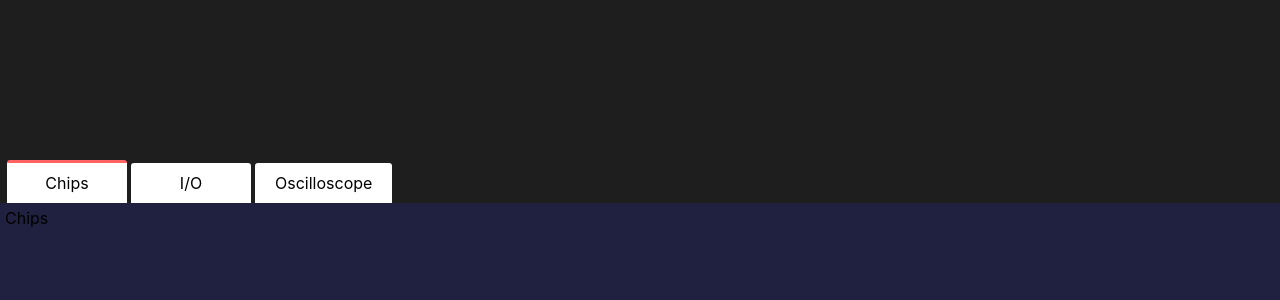
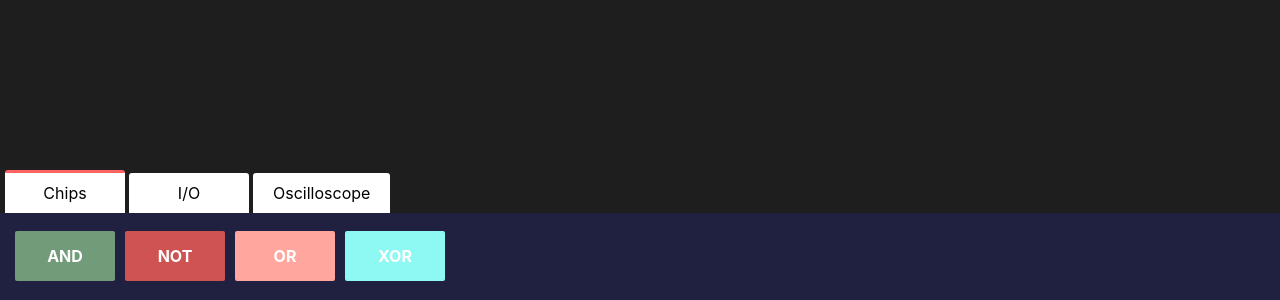
Before and after one commit to Roboleo1010/logic-gate-simulator, a React (Create React App) app: page / in a window 1280 px wide. Shown: the part 500-800 px from the top of the page. Built offline with nearby package versions, Linux system fonts and the light colour scheme.

Commit message:
Added chip-drawer & chip-prefab (resolve #25) & (resolve #21)

```diff
--- /dev/null
+++ b/src/components/chip-drawer/chip-drawer.scss
@@ -0,0 +1,9 @@
+@import "../../design.scss";
+
+.chip-drawer {
+    width: 100%;
+    height: calc(#{$height-toolbox} - 54px);
+    display: flex;
+    flex-wrap: nowrap;
+    align-items: center;
+}
--- /dev/null
+++ b/src/components/chip-drawer/chip-drawer.tsx
@@ -0,0 +1,23 @@
+import React, { Component } from "react";
+import ChipBlueprint from "../../model/chip-blueprint";
+import ChipPrefab from "../chip/chip-prefab";
+
+import "./chip-drawer.scss";
+
+interface ChipToolboxProps {
+    chips: ChipBlueprint[];
+}
+
+class ChipDrawer extends Component<ChipToolboxProps> {
+    render() {
+        return (
+            <div className="chip-drawer">
+                {this.props.chips.map(chip => {
+                    return <ChipPrefab chip={chip} key={chip.name}></ChipPrefab>;
+                })}
+            </div>
+        );
+    }
+}
+
+export default ChipDrawer;
--- /dev/null
+++ b/src/components/chip/chip-prefab.tsx
@@ -0,0 +1,23 @@
+import React, { Component } from "react";
+import ChipBlueprint from "../../model/chip-blueprint";
+import "./chip.scss";
+
+interface ChipInToolboxProps {
+    chip: ChipBlueprint;
+}
+
+class ChipPrefab extends Component<ChipInToolboxProps> {
+    render() {
+        let style = { backgroundColor: this.props.chip.color };
+
+        return (
+            <div className="chip chip-on-toolbox" style={style}>
+                <span>
+                    {this.props.chip.name}
+                </span>
+            </div>
+        );
+    }
+}
+
+export default ChipPrefab;
--- /dev/null
+++ b/src/components/chip/chip.scss
@@ -0,0 +1,24 @@
+.chip {
+    padding: 15px 0;
+    text-align: center;
+    height: 50px;
+    width: 100px;
+    box-sizing: border-box;
+    border-radius: 2px;
+
+    > span {
+        color: white;
+        font-weight: bold;
+        font-size: 16px;
+
+        -webkit-user-select: none; /* Safari */
+        -moz-user-select: none; /* Firefox */
+        -ms-user-select: none; /* IE10+/Edge */
+        user-select: none; /* Standard */
+    }
+}
+
+.chip-on-toolbox {
+    cursor: pointer;
+    margin-left: 10px;
+}
--- /dev/null
+++ b/src/components/chip/chip.tsx
@@ -0,0 +1,13 @@
+import React, { Component } from "react";
+
+class Chip extends Component {
+    render() {
+        return (
+            <div>
+
+            </div>
+        );
+    }
+}
+
+export default Chip;
--- a/src/components/tabs/tabnav/tabnav.scss
+++ b/src/components/tabs/tabnav/tabnav.scss
@@ -10,7 +10,7 @@
             display: inline-block;
             min-width: 80px;
             padding: 10px 20px;
-            margin: 0px 2px;
+            margin-right: 4px;
 
             text-align: center;
             cursor: pointer;
--- a/src/components/tabs/tabnav/tabnav.tsx
+++ b/src/components/tabs/tabnav/tabnav.tsx
@@ -1,4 +1,3 @@
-import { table } from "console";
 import React, { Component } from "react";
 
 import "./tabnav.scss"
--- a/src/components/toolbox/toolbox.tsx
+++ b/src/components/toolbox/toolbox.tsx
@@ -1,4 +1,6 @@
 import React, { Component } from "react";
+import ChipBlueprint from "../../model/chip-blueprint";
+import ChipDrawer from "../chip-drawer/chip-drawer";
 import Tab from "../tabs/tab/tab";
 import TabNav from "../tabs/tabnav/tabnav";
 
@@ -8,7 +10,7 @@ interface toolboxState {
     selectedTab: string;
 }
 
-class toolbox extends Component<{}, toolboxState> {
+class Toolbox extends Component<{}, toolboxState> {
 
     constructor(props: any) {
         super(props);
@@ -23,10 +25,9 @@ class toolbox extends Component<{}, toolboxState> {
     render() {
         return (
             <div className="toolbox">
-                <div className="toolbox-header"></div>
                 <TabNav tabs={['Chips', 'I/O', 'Oscilloscope']} selected={this.state.selectedTab} setSelected={this.setSelected.bind(this)}>
                     <Tab isSelected={this.state.selectedTab === 'Chips'}>
-                        Chips
+                        <ChipDrawer chips={[new ChipBlueprint("AND", "#729B79"), new ChipBlueprint("NOT", "#D05353"), new ChipBlueprint("OR", "#FFA69E"), new ChipBlueprint("XOR", "#8EF9F3")]}></ChipDrawer>
                     </Tab>
                     <Tab isSelected={this.state.selectedTab === 'I/O'}>
                         I/O
@@ -40,4 +41,4 @@ class toolbox extends Component<{}, toolboxState> {
     }
 }
 
-export default toolbox;
+export default Toolbox;
--- a/src/design.scss
+++ b/src/design.scss
@@ -1,6 +1,6 @@
 $color-board: #1e1e1e;
 $color-toolbox: #202040;
-$height-toolbox: 140px;
+$height-toolbox: 130px;
 $tab-color: #ffffff;
 
 .unselectable {
--- /dev/null
+++ b/src/model/chip-blueprint.ts
@@ -0,0 +1,11 @@
+class ChipBlueprint {
+    name: string;
+    color: string;
+
+    constructor(name: string, color: string) {
+        this.name = name;
+        this.color = color;
+    }
+}
+
+export default ChipBlueprint;
```
